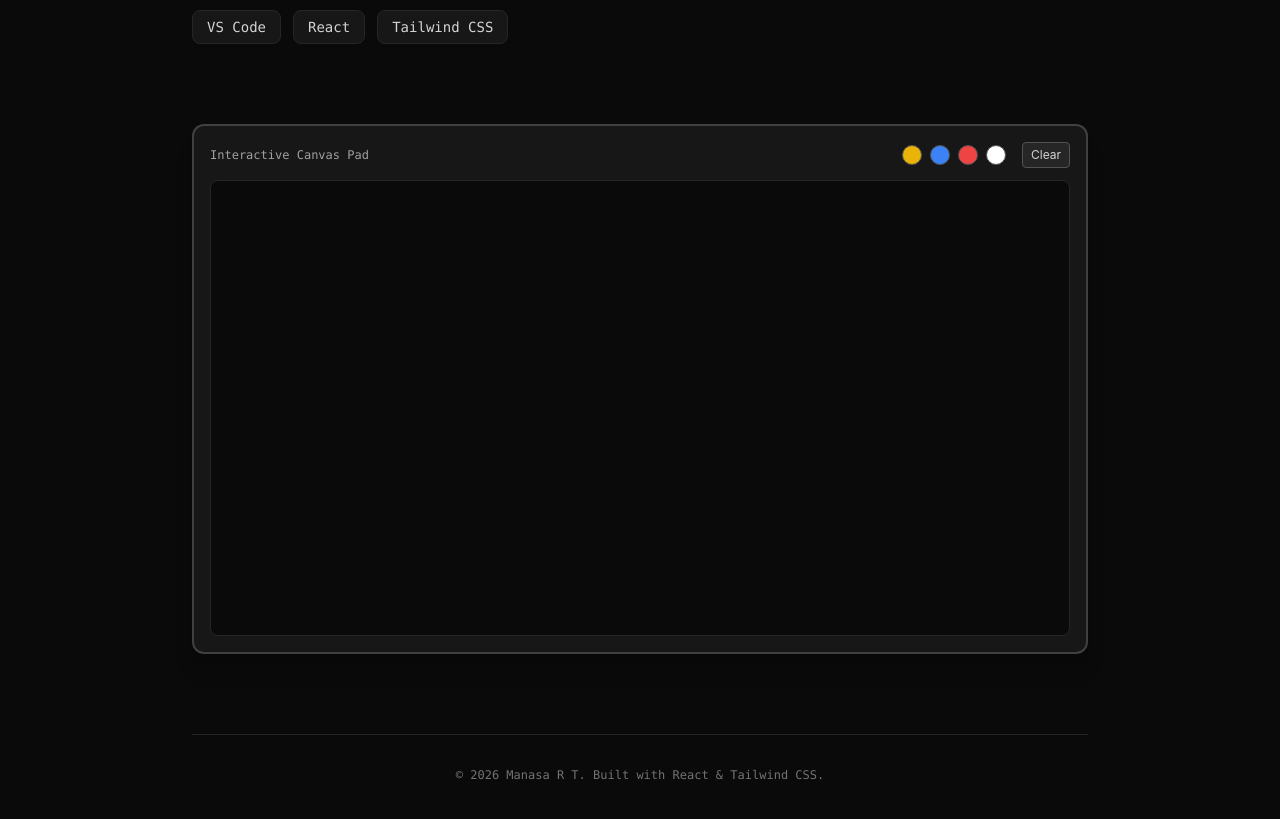
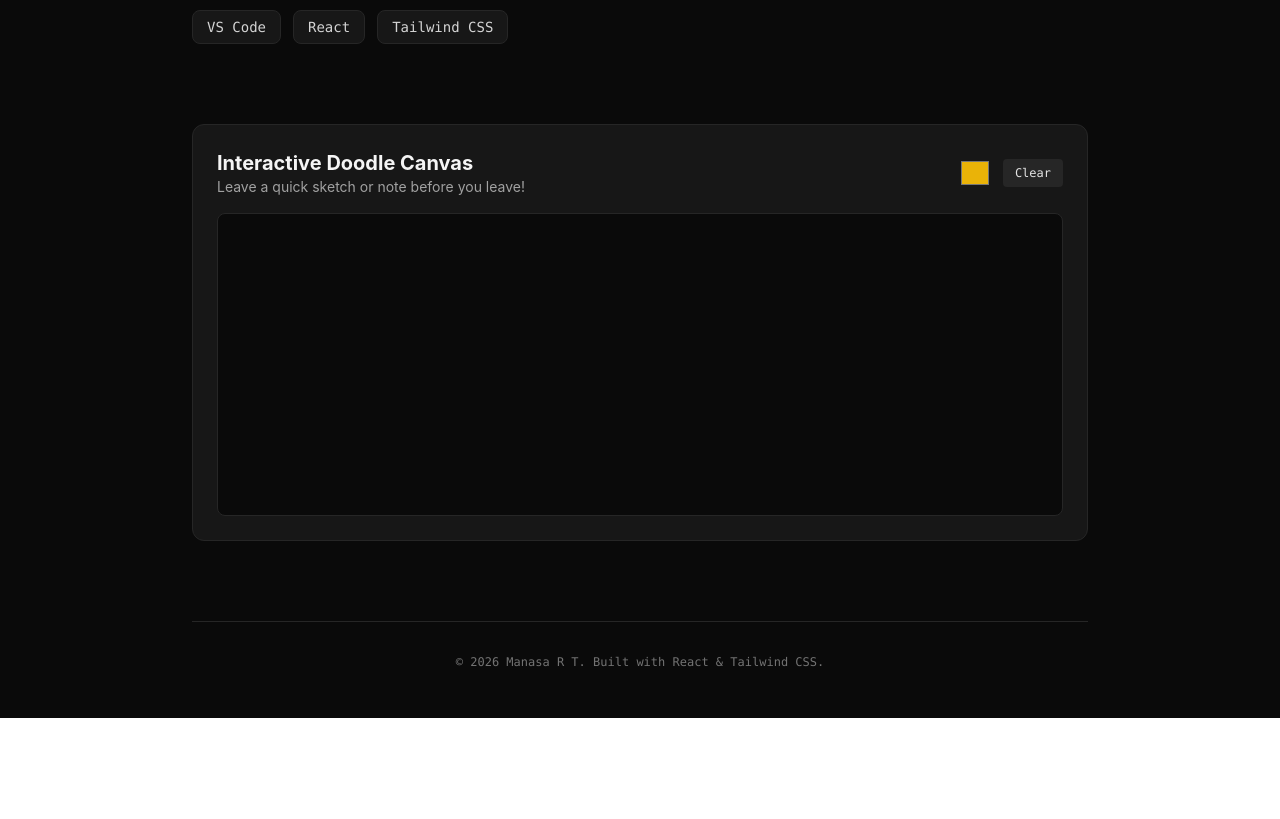
Before and after one commit to manasaravasab-cloud/portfolio, a React app: page / in a window 1280 px wide. Shown: the part 942-1761 px from the top of the page. After the commit the page ends 1660 px from the top, so only its background shows below. Built offline with nearby package versions, Linux system fonts and the light colour scheme; the HTML template or start-up script is replaced by a standard one.

Commit message:
fix: resolve syntax error in DoodleWidget color state

```diff
--- a/src/components/DoodleWidget.jsx
+++ b/src/components/DoodleWidget.jsx
@@ -20,6 +20,8 @@ export default function DoodleWidget() {
     const ctx = canvas.getContext('2d');
     ctx.beginPath();
     ctx.moveTo(e.clientX - rect.left, e.clientY - rect.top);
+    ctx.strokeStyle = color;
+    ctx.lineWidth = lineWidth;
     setIsDrawing(true);
   };
 
@@ -28,13 +30,13 @@ export default function DoodleWidget() {
     const canvas = canvasRef.current;
     const rect = canvas.getBoundingClientRect();
     const ctx = canvas.getContext('2d');
-    ctx.strokeStyle = color;
-    ctx.lineWidth = lineWidth;
     ctx.lineTo(e.clientX - rect.left, e.clientY - rect.top);
     ctx.stroke();
   };
 
-  const stopDrawing = () => setIsDrawing(false);
+  const stopDrawing = () => {
+    setIsDrawing(false);
+  };
 
   const clearCanvas = () => {
     const canvas = canvasRef.current;
@@ -43,21 +45,22 @@ export default function DoodleWidget() {
   };
 
   return (
-    <div className="bg-neutral-900 border-2 border-neutral-700 rounded-xl p-4 flex flex-col gap-3 shadow-xl">
-      <div className="flex items-center justify-between">
-        <span className="text-xs font-mono text-neutral-400">Interactive Canvas Pad</span>
-        <div className="flex gap-2 items-center">
-          {['#EAB308', '#3B82F6', '#EF4444', '#FFFFFF'].map((c) => (
-            <button
-              key={c}
-              onClick={() => setColor(c)}
-              className="w-5 h-5 rounded-full border border-neutral-600 transition-transform hover:scale-110"
-              style={{ backgroundColor: c }}
-            />
-          ))}
+    <div className="bg-neutral-900 border border-neutral-800 rounded-xl p-6">
+      <div className="flex flex-col sm:flex-row sm:items-center justify-between gap-4 mb-4">
+        <div>
+          <h3 className="text-xl font-bold text-neutral-100">Interactive Doodle Canvas</h3>
+          <p className="text-sm text-neutral-400">Leave a quick sketch or note before you leave!</p>
+        </div>
+        <div className="flex items-center gap-3">
+          <input
+            type="color"
+            value={color}
+            onChange={(e) => setColor(e.target.value)}
+            className="w-8 h-8 rounded border-0 bg-transparent cursor-pointer"
+          />
           <button
             onClick={clearCanvas}
-            className="ml-2 text-xs bg-neutral-800 hover:bg-neutral-700 text-neutral-300 px-2 py-1 rounded border border-neutral-600"
+            className="text-xs font-mono bg-neutral-800 hover:bg-neutral-700 text-neutral-200 px-3 py-1.5 rounded transition-colors"
           >
             Clear
           </button>
@@ -65,8 +68,8 @@ export default function DoodleWidget() {
       </div>
       <canvas
         ref={canvasRef}
-        width={340}
-        height={180}
+        width={700}
+        height={250}
         onMouseDown={startDrawing}
         onMouseMove={draw}
         onMouseUp={stopDrawing}
--- a/vite.config.js
+++ b/vite.config.js
@@ -1,10 +1,8 @@
 import { defineConfig } from 'vite'
 import react from '@vitejs/plugin-react'
-import tailwindcss from '@tailwindcss/vite'
 
+// https://vitejs.dev/config/
 export default defineConfig({
-  plugins: [
-    react(),
-    tailwindcss(),
-  ],
+  plugins: [react()],
+  base: './', // Ensures assets load correctly on GitHub Pages & Vercel
 })
```
